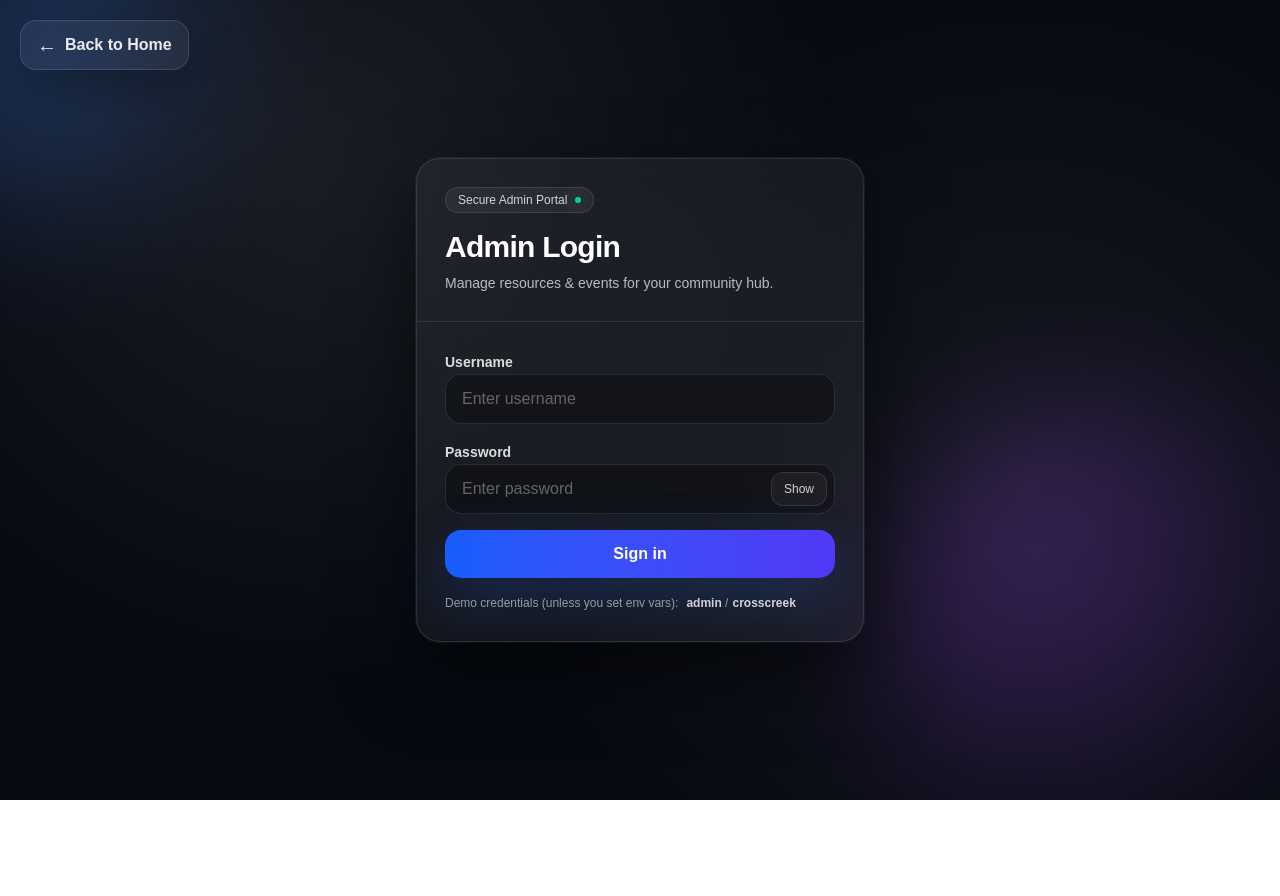
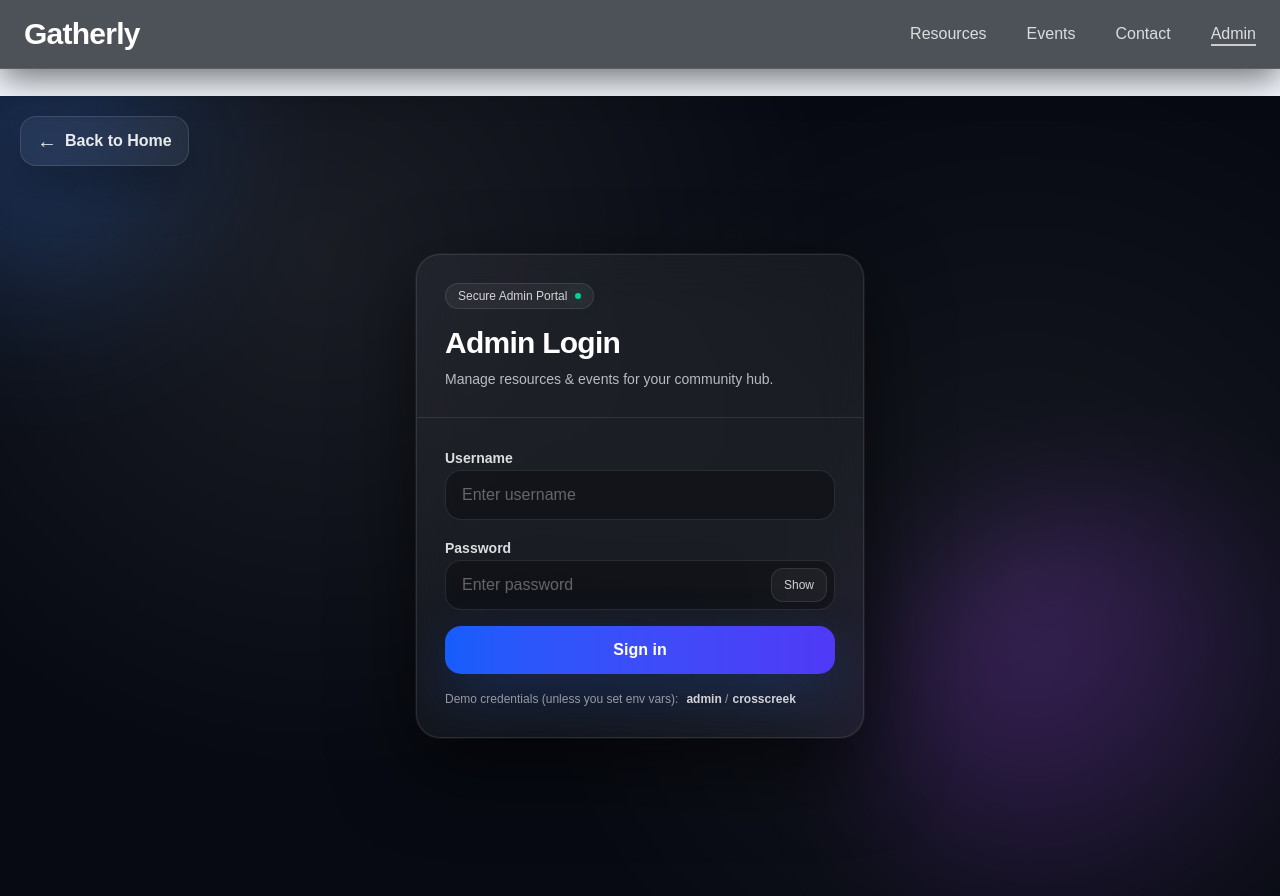
Before and after one commit to TSA-Group/tsa_group_starter, a Next.js app: page /admin in a window 1280 px wide. Before the commit the page ends 800 px from the top, so only its background shows below. Built offline with nearby package versions, Linux system fonts and the light colour scheme.

Commit message:
Update layout.tsx

```diff
--- a/app/layout.tsx
+++ b/app/layout.tsx
@@ -1,29 +1,33 @@
-// app/layout.tsx
 import type { Metadata } from "next";
 import { Geist, Geist_Mono } from "next/font/google";
 import "./globals.css";
 import { Header } from "@/components/Header";
-import RouteShell from "./route-shell";
-import RouteTransition from "./route-transition";
 
 const geistSans = Geist({ variable: "--font-geist-sans", subsets: ["latin"] });
-const geistMono = Geist_Mono({ variable: "--font-geist-mono", subsets: ["latin"] });
+const geistMono = Geist_Mono({
+  variable: "--font-geist-mono",
+  subsets: ["latin"],
+});
 
 export const metadata: Metadata = {
   title: "Gatherly",
   description: "Location Datasets",
 };
 
-export default function RootLayout({ children }: { children: React.ReactNode }) {
+export default function RootLayout({
+  children,
+}: {
+  children: React.ReactNode;
+}) {
   return (
     <html lang="en" data-theme="light">
       <body className={`${geistSans.variable} ${geistMono.variable} antialiased`}>
-        {/* Wrap the children in both RouteTransition and RouteShell */}
-        <RouteTransition>
-          <RouteShell>
-            {children}   {/* children here is the page content */}
-          </RouteShell>
-        </RouteTransition>
+        <Header />
+
+        {/* ✅ FIX: give main a background so navigation never flashes white */}
+        <main className="min-h-screen pt-24 bg-gradient-to-b from-[#F6FAFF] via-[#F2F7FF] to-[#EEF5FF]">
+          {children}
+        </main>
       </body>
     </html>
   );
```
